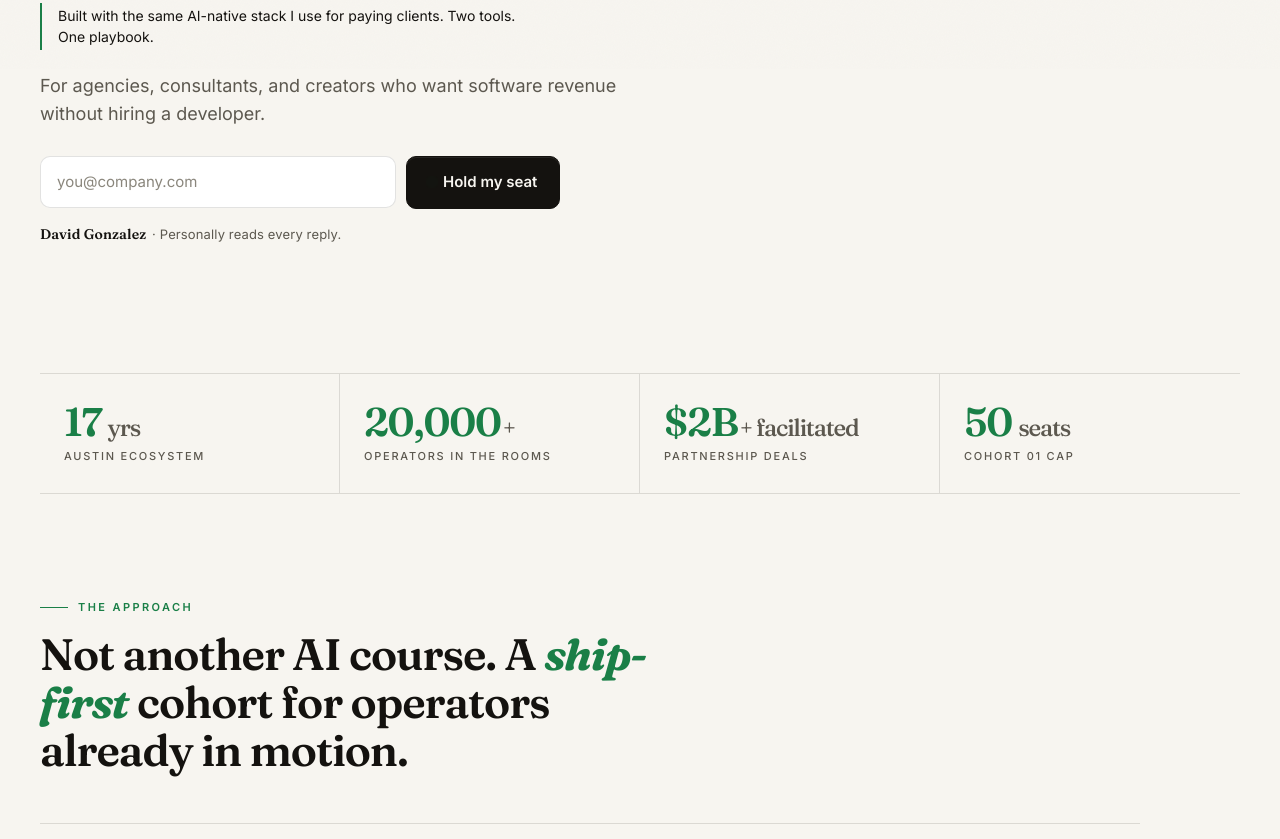
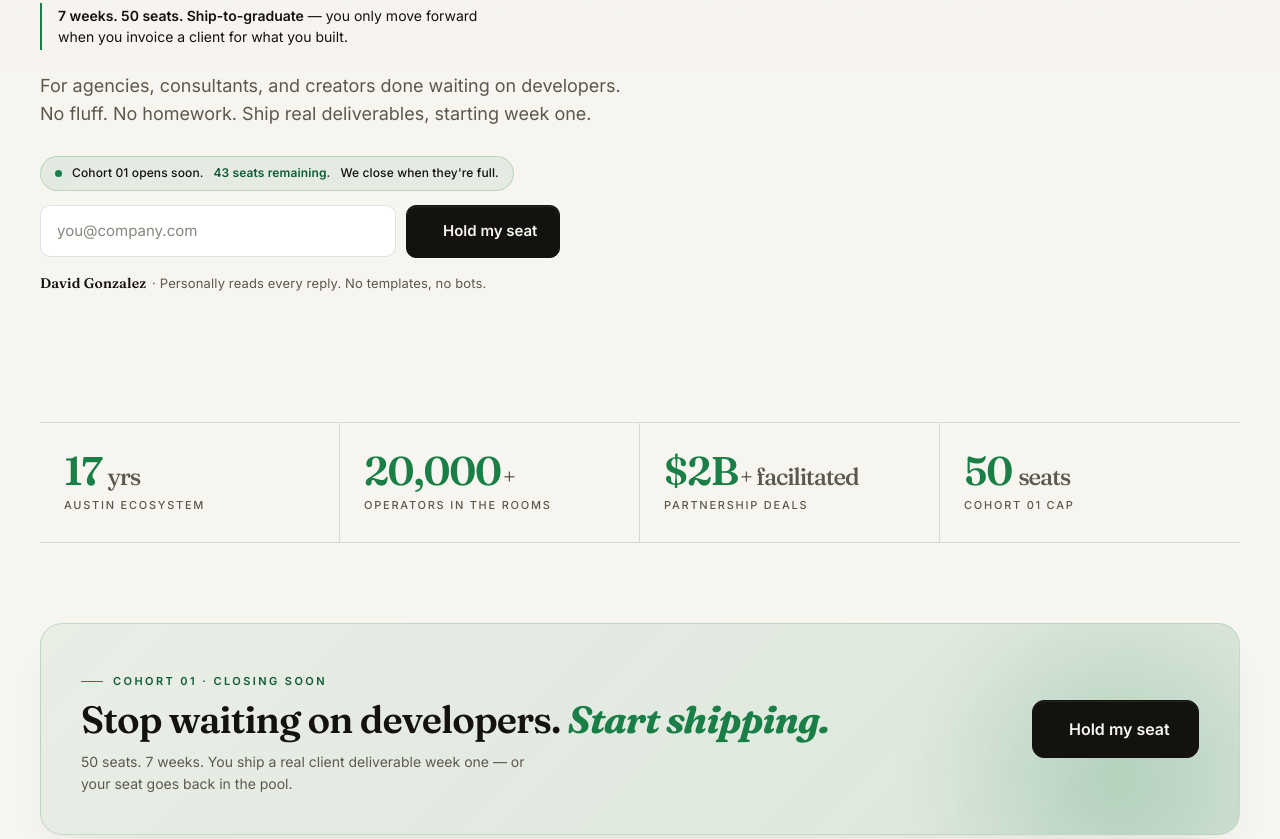
Before and after one commit to davidgee69/vibe-profits, a plain HTML site: page index.html in a window 1280 px wide. Shown: the part 731-1570 px from the top of the page. Drawn offline with Linux system fonts and the light colour scheme.

Commit message:
apply Perplexity LP patterns: concrete logistics, repeated CTA, scarcity pill

```diff
--- a/index.html
+++ b/index.html
@@ -64,11 +64,16 @@
           </p>
 
           <p class="mechanism">
-            Built with the same AI-native stack I use for paying clients. Two tools. One playbook.
+            <strong>7 weeks. 50 seats. Ship-to-graduate</strong> — you only move forward when you invoice a client for what you built.
           </p>
 
           <p class="sub">
-            For agencies, consultants, and creators who want software revenue without hiring a developer.
+            For agencies, consultants, and creators done waiting on developers. No fluff. No homework. Ship real deliverables, starting week one.
+          </p>
+
+          <p class="form-urgency">
+            <span class="seats-dot" aria-hidden="true"></span>
+            Cohort 01 opens soon. <strong>43 seats remaining.</strong> We close when they're full.
           </p>
 
           <form id="waitlist-form" action="https://impartylist.activehosted.com/proc.php" method="POST">
@@ -89,7 +94,7 @@
           </form>
 
           <p class="signature">
-            <span class="sig-name">David Gonzalez</span> · Personally reads every reply.
+            <span class="sig-name">David Gonzalez</span> · Personally reads every reply. No templates, no bots.
           </p>
         </div>
 
@@ -123,6 +128,20 @@
       <div class="metric">
         <span class="metric-value"><em>50</em><span class="unit"> seats</span></span>
         <span class="metric-label">Cohort 01 cap</span>
+      </div>
+    </section>
+
+    <section class="mid-cta" aria-label="Hold your Cohort 01 seat">
+      <div class="mid-cta-inner">
+        <div class="mid-cta-copy">
+          <span class="mid-cta-eyebrow">Cohort 01 · Closing soon</span>
+          <h3 class="mid-cta-title">Stop waiting on developers. <em>Start shipping.</em></h3>
+          <p class="mid-cta-sub">50 seats. 7 weeks. You ship a real client deliverable week one — or your seat goes back in the pool.</p>
+        </div>
+        <a class="btn btn-xl" href="#waitlist-form">
+          <span class="btn-dot" aria-hidden="true"></span>
+          Hold my seat
+        </a>
       </div>
     </section>
 
--- a/styles.css
+++ b/styles.css
@@ -466,6 +466,112 @@ button .btn-dot {
   box-shadow: none;
 }
 .btn-ghost:hover { background: transparent; border-color: var(--ink); color: var(--ink); box-shadow: none; }
+
+/* ---- form urgency line (above the form) ---- */
+.form-urgency {
+  display: inline-flex;
+  align-items: center;
+  gap: 10px;
+  padding: 8px 14px;
+  margin: 0 0 14px;
+  background: rgba(26,127,71,0.08);
+  border: 1px solid rgba(26,127,71,0.22);
+  border-radius: 99px;
+  font-size: 12px;
+  font-weight: 500;
+  color: var(--ink);
+  letter-spacing: 0.01em;
+  line-height: 1.4;
+  max-width: 520px;
+}
+.form-urgency strong { color: var(--money-deep); font-weight: 700; }
+.seats-dot {
+  width: 7px; height: 7px; border-radius: 50%;
+  background: var(--money);
+  flex-shrink: 0;
+  position: relative;
+}
+.seats-dot::after {
+  content: '';
+  position: absolute;
+  inset: -3px;
+  border-radius: 50%;
+  background: var(--money);
+  opacity: 0.3;
+  animation: breathe 2.4s ease-out infinite;
+}
+
+/* ---- mid-page CTA bar ---- */
+.mid-cta {
+  margin: clamp(48px, 10vh, 96px) 0 0;
+  padding: clamp(28px, 5vh, 44px);
+  border-radius: 22px;
+  background: linear-gradient(135deg, rgba(26,127,71,0.06) 0%, rgba(26,127,71,0.12) 100%);
+  border: 1px solid rgba(26,127,71,0.18);
+  box-shadow: var(--shadow-diffuse);
+  position: relative;
+  overflow: hidden;
+}
+.mid-cta::before {
+  content: '';
+  position: absolute;
+  top: -40%; right: -10%;
+  width: 480px; height: 480px;
+  border-radius: 50%;
+  background: radial-gradient(circle at center, rgba(26,127,71,0.22), transparent 62%);
+  pointer-events: none;
+  filter: blur(14px);
+}
+.mid-cta-inner {
+  position: relative;
+  z-index: 1;
+  display: grid;
+  grid-template-columns: 1fr;
+  gap: 24px;
+  align-items: center;
+}
+@media (min-width: 760px) {
+  .mid-cta-inner { grid-template-columns: 1fr auto; gap: 40px; }
+}
+.mid-cta-eyebrow {
+  display: inline-flex;
+  align-items: center;
+  gap: 10px;
+  font-size: 11px;
+  font-weight: 600;
+  letter-spacing: 0.22em;
+  text-transform: uppercase;
+  color: var(--money-deep);
+  margin: 0 0 10px;
+}
+.mid-cta-eyebrow::before {
+  content: '';
+  width: 22px; height: 1px; background: var(--money); display: inline-block;
+}
+.mid-cta-title {
+  font-family: 'Fraunces', Georgia, serif;
+  font-weight: 600;
+  font-size: clamp(26px, 3.4vw, 38px);
+  line-height: 1.1;
+  letter-spacing: -0.025em;
+  margin: 0 0 10px;
+  color: var(--ink);
+}
+.mid-cta-title em { font-style: italic; color: var(--money); }
+.mid-cta-sub {
+  font-size: 14px;
+  line-height: 1.55;
+  color: var(--muted);
+  margin: 0;
+  max-width: 54ch;
+}
+
+/* ---- btn-xl (used in mid-cta) ---- */
+.btn-xl {
+  font-size: 16px;
+  padding: 16px 28px;
+  border-radius: 12px;
+}
 
 /* ---- founder signature ---- */
 .signature {
```
